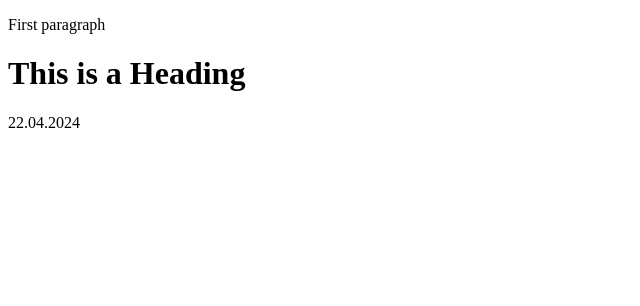
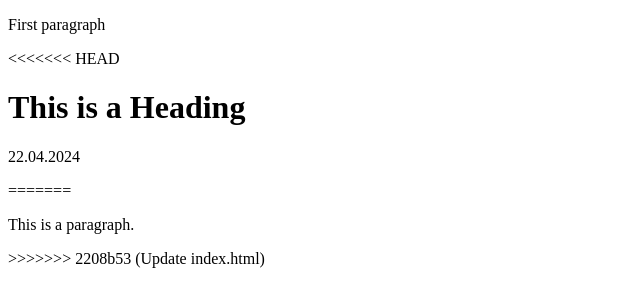
Before and after one commit to JWilczek9804/learing-git, a plain HTML site: page index.html in a window 1280 px wide. Shown: the whole page, without its empty margins (0-640 px from the left). Drawn offline with Linux system fonts and the light colour scheme.

Commit message:
Update index.html

```diff
--- a/index.html
+++ b/index.html
@@ -6,7 +6,12 @@
   <body>
     <p>First paragraph</p>
 
+<<<<<<< HEAD
     <h1>This is a Heading</h1>
     <p>22.04.2024</p>
+=======
+    <p>This is a paragraph.</p>
+
+>>>>>>> 2208b53 (Update index.html)
   </body>
 </html>
```
